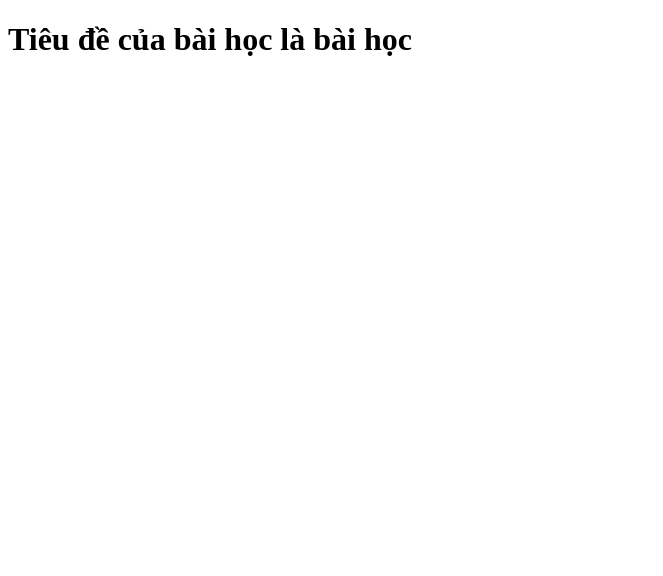
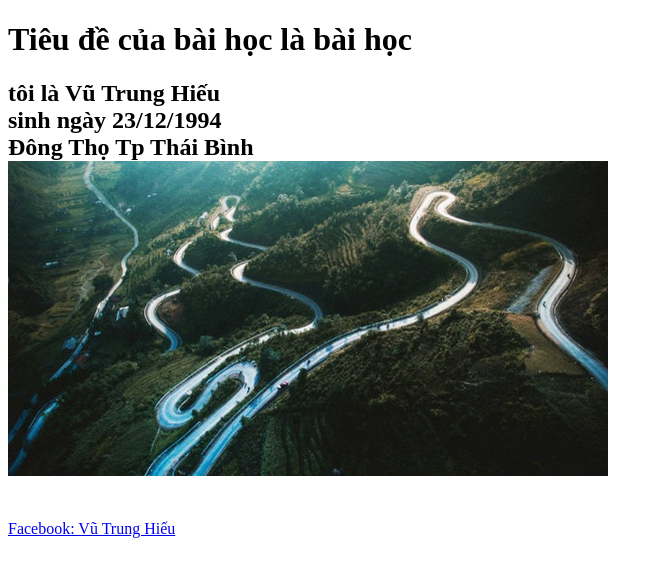
Before and after one commit to TrungHieukkt/MD1-test, a plain HTML site: page index.html in a window 1280 px wide. Shown: the whole page, without its empty margins (0-663 px from the left). Drawn offline with Linux system fonts and the light colour scheme.

Commit message:
sua chua lai

```diff
--- a/index.html
+++ b/index.html
@@ -1,3 +1,4 @@
+
 <!DOCTYPE html>
 <html lang="en">
 <head>
@@ -6,5 +7,8 @@
 </head>
 <body>
 <h1>Tiêu đề của bài học là bài học</h1>
+<h2>tôi là Vũ Trung Hiếu <br> sinh ngày 23/12/1994 <br> Đông Thọ Tp Thái Bình
+    <br> <img src="123.jpg" alt="ảnh hay ho"></h2>
+<br> <a href="https://www.facebook.com/hieu.vu.948"> Facebook: Vũ Trung Hiếu</a>
 </body>
 </html>
```
Also changed, not shown: 123.jpg (added).
